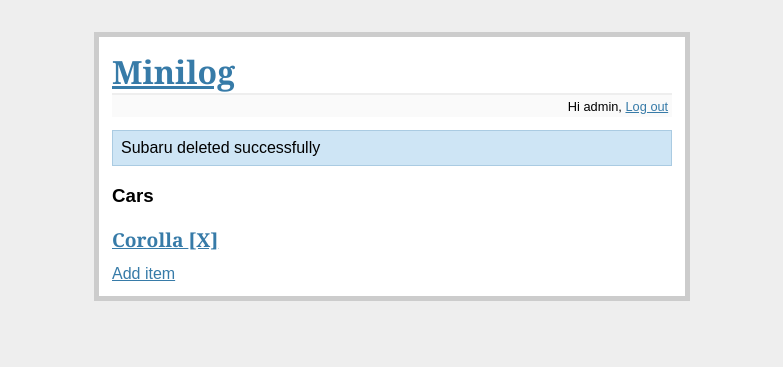
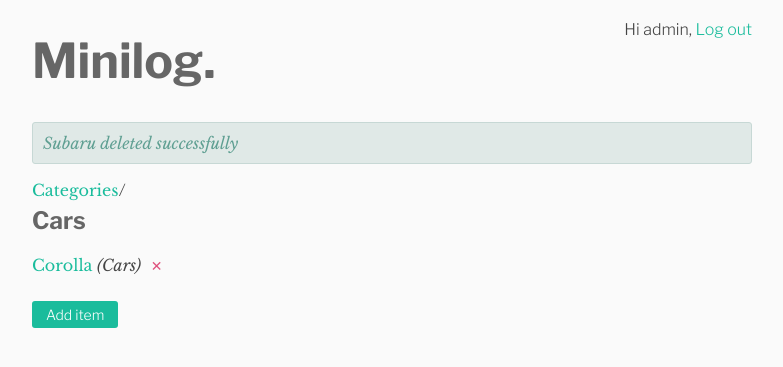
Before and after one commit to felipeskroski-zz/minilog, a Flask app: page /item/delete/1 in a window 1280 px wide. Shown: the top 367 px of the page, without its empty margins (248-1031 px from the left). Run offline with Flask 2, Linux system fonts and the light colour scheme; a user stored in the database is signed in; data comes from the database, SQL or seed files in the repository; both versions use the stored data as it was after the commit.

Commit message:
template design

```diff
--- a/minilog/static/style.css
+++ b/minilog/static/style.css
@@ -1,18 +1,140 @@
-body            { font-family: sans-serif; background: #eee; }
-a, h1, h2       { color: #377ba8; }
-h1, h2          { font-family: 'Georgia', serif; margin: 0; }
-h1              { border-bottom: 2px solid #eee; }
-h2              { font-size: 1.2em; }
+body{
+  font-family: sans-serif;
+  font-family: 'Open Sans', sans-serif;
+  font-family: 'Libre Baskerville', serif;
+  background: #fafafa;
+  color: #444;
+  max-width: 720px;
+  margin: 0 auto;
+}
+header{
+  display: flex;
+  flex-direction: row;
+}
+.page{
+  display: flex;
+  flex-direction: row;
+}
+h1,h2,h3,h4{
+  color: #666;
+  font-family: 'Libre Franklin', sans-serif;
+}
+h1{
+  font-size: 48px;
+  font-family: 'Libre Franklin', sans-serif;
+  flex: 1;
+}
+h1 a{
+  color: #666;
+}
+.metanav{
+  flex: 1;
+  align-self: flex-start;
+  text-align: right;
+  margin-top: 20px;
+  font-family: 'Libre Franklin', sans-serif;
+}
 
-.page           { margin: 2em auto; width: 35em; border: 5px solid #ccc;
-                  padding: 0.8em; background: white; }
-.entries        { list-style: none; margin: 0; padding: 0; }
-.entries li     { margin: 0.8em 1.2em; }
-.entries li h2  { margin-left: -1em; }
-.add-entry      { font-size: 0.9em; border-bottom: 1px solid #ccc; }
-.add-entry dl   { font-weight: bold; }
-.metanav        { text-align: right; font-size: 0.8em; padding: 0.3em;
-                  margin-bottom: 1em; background: #fafafa; }
-.flash          { background: #cee5F5; padding: 0.5em;
-                  border: 1px solid #aacbe2; }
-.error          { background: #f0d6d6; padding: 0.5em; }
+a{
+  color:#1ABC9C;
+  text-decoration: none;
+}
+
+a:hover{
+  color:#149184;
+  text-decoration: underline;
+}
+
+.btn{
+  color: white;
+  background: #1ABC9C;
+  padding: 5px 14px;
+  font-size: 14px;
+  font-family: 'Libre Franklin', sans-serif;
+  border-radius: 3px;
+  text-decoration: none;
+  display: inline-block;
+  margin-top: 10px;
+  border: 0;
+}
+.btn:hover{
+  color: white;
+  background: #149184;
+  text-decoration: none;
+}
+.btn.cancel{
+  background: #aaa;
+}
+.delete{
+  color: #df517d;
+  margin-left: 5px;
+  font-size: 14px;
+}
+.delete:hover{
+  color: red;
+  text-decoration: none;
+}
+.breadcrumbs{
+  margin-bottom: -14px;
+}
+
+ul{
+  margin: 0;
+  list-style: none;
+  padding: 0;
+}
+li{
+  margin: 0;
+}
+.panel{
+  flex: 1;
+}
+
+.form-field{
+  margin-top: 20px;
+}
+form{
+  flex: 1;
+  background: white;
+  padding: 0 20px 20px;
+  border-radius: 3px;
+  border: 1px solid #ddd;
+}
+form .btn{
+  padding: 12px 25px;
+  font-size: 16px;
+}
+label{
+  display: block;
+  font-family: 'Libre Franklin', sans-serif;
+  margin-bottom: 5px;
+  font-weight: bold;
+  font-size: 16px;
+  color: #666;
+}
+input[type='text'], input[type='password'], textarea{
+  padding: 10px;
+  border-radius: 2px;
+  border: 1px solid #ddd;
+  font-size: 14px;
+  font-family: 'Libre Franklin', sans-serif;
+  width: 50%;
+  background: #fafafa;
+}
+textarea{
+  height: 200px;
+}
+select{
+  height: 30px;
+  font-size: 14px;
+  background: white;
+  width: 50%;
+}
+.flash{
+  flex: 1;
+  background: #e0e9e7;
+  padding: 10px;
+  border-radius: 3px;
+  border: 1px solid #c7d8d5;
+  color: #5f9f92;
+}
--- /dev/null
+++ b/minilog/templates/_partials.html
@@ -0,0 +1,27 @@
+{% macro item(i, user) %}
+<li>
+  <p>
+    <a href="{{url_for('show_item', c_name=category.name, item_name=i.name)}}">
+      {{ i.name }}
+    </a>
+    <em>({{i.get_category().name}})</em>
+    {% if i.author_id == user.id %}
+      <a href="{{url_for('delete_item', item_id=i.id)}}"
+          onclick="return confirm('Are you sure you want to delete?')"
+          class='delete'>✕</a>
+    {% endif %}
+  </p>
+</li>
+{% endmacro %}
+{% macro category(c, user) %}
+<li>
+  <p>
+    <a href="{{url_for('show_items', c_name=c.name)}}">
+      {{ c.name }}
+    </a>
+    {% if c.author_id == user.id %}
+    <a href="{{url_for('delete_category', cat_id=c.id)}}" class='delete' onclick="return confirm('Are you sure you want to delete?')">✕</a>
+    {% endif %}
+  </p>
+</li>
+{% endmacro %}
--- a/minilog/templates/category.html
+++ b/minilog/templates/category.html
@@ -1,25 +1,21 @@
 {% extends "layout.html" %}
 {% block body %}
-  <h3>{{category.name}}</h3>
-  <ul class=entries>
+
+  <div class="panel">
+    <p class="breadcrumbs"><a href="{{ url_for('show_categories') }}">Categories</a>/</p>
+    <h2>{{category.name}}</h2>
+    <ul class=items>
     {% if category.get_items()%}
+      {% from "_partials.html" import item %}
       {% for i in category.get_items() %}
-      <li>
-        <h2>
-          <a href="{{url_for('show_item', c_name=category.name, item_name=i.name)}}">
-            {{ i.name }}
-          </a>
-          {% if i.author_id == user.id %}
-            <a href="{{url_for('delete_item', item_id=i.id)}}">[X]</a>
-          {% endif %}
-        </h2>
-      </li>
+        {{ item(i, user) }}
       {% endfor %}
     {% else %}
-    <li><em>Unbelievable.  No items here so far</em></li>
+      <li><p><em>Unbelievable.  No items here so far</em></p></li>
     {% endif %}
     </ul>
     {% if user %}
-    <a href="{{url_for('add_item', c_id=category.id)}}">Add item</a>
+      <a href="{{url_for('add_item', c_id=category.id)}}" class='btn'>Add item</a>
     {% endif %}
+  </div>
 {% endblock %}
--- a/minilog/templates/category_new.html
+++ b/minilog/templates/category_new.html
@@ -1,11 +1,13 @@
 {% extends "layout.html" %}
 {% block body %}
+  <div class="panel">
   <h2>New category</h2>
   {% from "_formhelpers.html" import render_field %}
   <form method=post>
     <dl>
       {{ render_field(form.name) }}
     </dl>
-    <p><input type=submit value=Login>
+    <p><input type=submit value=Done class='btn'>
   </form>
+  </div>
 {% endblock %}
--- a/minilog/templates/layout.html
+++ b/minilog/templates/layout.html
@@ -1,11 +1,12 @@
 <!doctype html>
 <head>
   <title>Minilog</title>
+  <link href="https://fonts.googleapis.com/css?family=Libre+Baskerville:400,400i,700|Libre+Franklin:300,700" rel="stylesheet">
   <link rel=stylesheet type=text/css href="{{ url_for('static', filename='style.css') }}">
 </head>
 <body>
-  <div class=page>
-    <h1><a href="{{ url_for('show_categories') }}">Minilog</a></h1>
+  <header>
+    <h1><a href="{{ url_for('show_categories') }}">Minilog.</a></h1>
     <div class=metanav>
       {% if session.email %}
         {% if user %}
@@ -17,9 +18,12 @@
         <a href="{{ url_for('signup') }}">Signup</a>
       {% endif %}
     </div>
+
+  </header>
   {% for message in get_flashed_messages() %}
-      <div class=flash>{{ message }}</div>
+    <div class=flash><em>{{ message }}</em></div>
   {% endfor %}
+  <div class=page>
     {% block body %}{% endblock %}
   </div>
 </body>
--- a/minilog/templates/login.html
+++ b/minilog/templates/login.html
@@ -1,5 +1,6 @@
 {% extends "layout.html" %}
 {% block body %}
+<div class="panel">
   <h2>Login</h2>
   {% from "_formhelpers.html" import render_field %}
   <form method=post>
@@ -7,6 +8,7 @@
       {{ render_field(form.email) }}
       {{ render_field(form.password) }}
     </dl>
-    <p><input type=submit value=Login>
+    <p><input type=submit value=Login class='btn'>
   </form>
+</div>
 {% endblock %}
--- a/minilog/templates/signup.html
+++ b/minilog/templates/signup.html
@@ -1,5 +1,6 @@
 {% extends "layout.html" %}
 {% block body %}
+<div class="panel">
   <h2>Signup</h2>
   {% from "_formhelpers.html" import render_field %}
   <form method=post>
@@ -9,6 +10,7 @@
       {{ render_field(form.password) }}
       {{ render_field(form.confirm) }}
     </dl>
-  <p><input type=submit value=Register>
+    <p><input type=submit value=Register class='btn'>
   </form>
+</div>
 {% endblock %}
```
Also changed, not shown: minilog/minilog.py (+62 -24 lines), minilog/templates/_formhelpers.html (+4 -3 lines), minilog/templates/categories.html (+11 -25 lines), minilog/templates/item.html (+11 -6 lines), minilog/templates/item_new.html (+18 -9 lines), minilog/minilog.db, 1 other file. Lines whose indentation alone changed are shown as unchanged.
